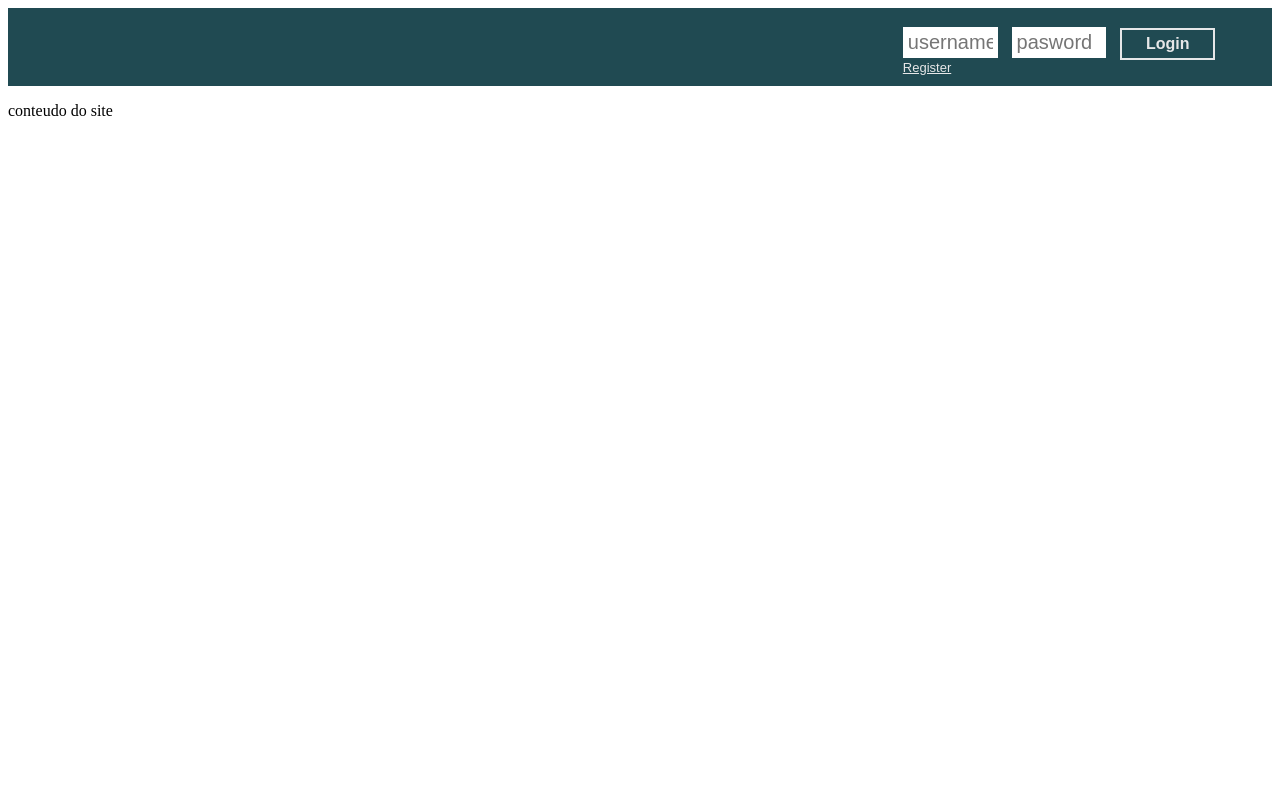
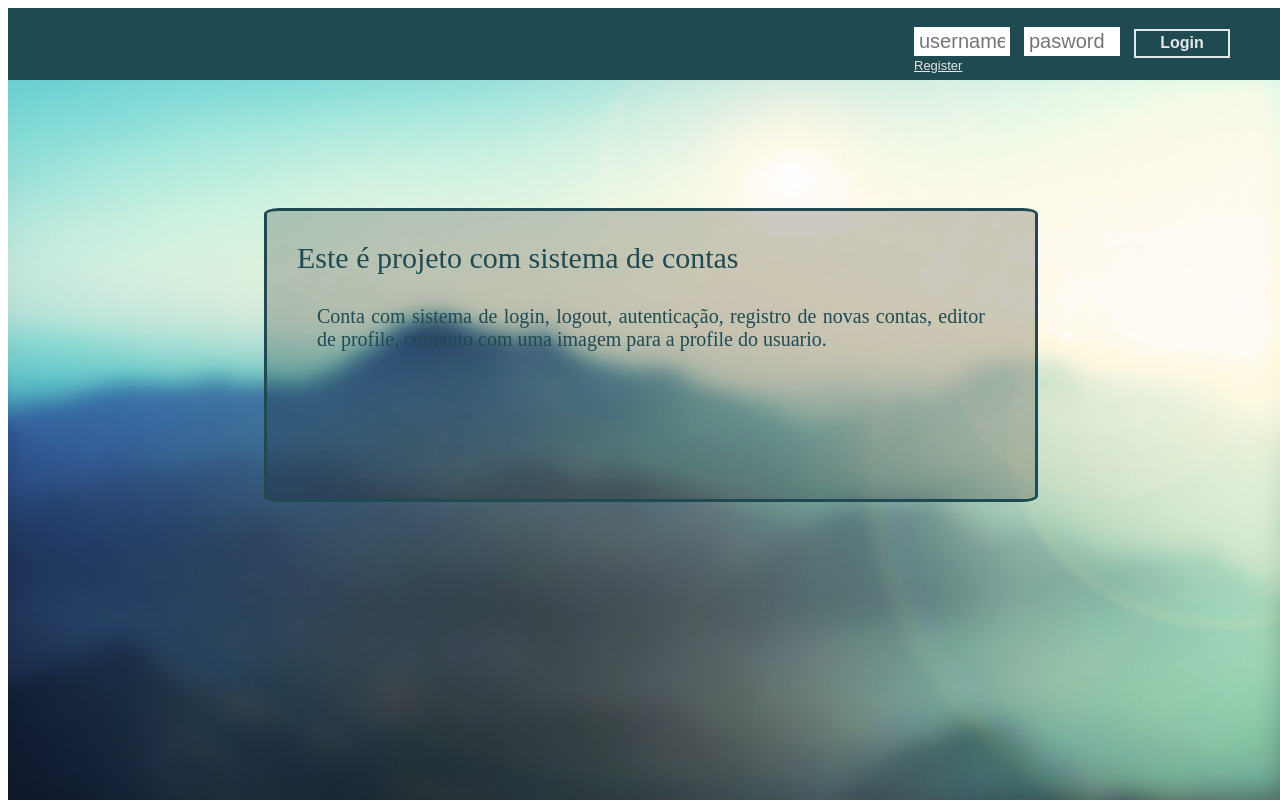
Before and after one commit to joaovitorsilvestre/django_login, a Django app: page /home/ in a window 1280 px wide. Run offline with Django 3.2, Linux system fonts and the light colour scheme.

Commit message:
Home html and css updated

```diff
--- a/home/static/css/home.css
+++ b/home/static/css/home.css
@@ -51,3 +51,28 @@
     font: 13px "",Arial;
     color: #E6E7E8
 }
+
+
+
+#home_box {
+    position: relative;
+    width: 100%;
+    height: 100%;
+}
+
+#background {
+    width: 100%;
+    height: 100%;
+}
+
+#box_center {
+    position: absolute;
+    width: 60%;
+    height: 40%;
+    margin-left: 20%;
+    margin-top: 10%;
+    border-style: solid;
+    border-radius: 2%;
+    border-color: #204A52;
+    background-color: rgba(1,1,1,0.2)
+}
--- a/home/templates/home/home.html
+++ b/home/templates/home/home.html
@@ -8,7 +8,8 @@
         <link rel="stylesheet" type="text/css" href="../../static/css/home.css" >
         <script type="text/javascript" src="../../static/js/home.js"></script>
     </head>
-    <body>
+    <body style="width:100%; height:90%">
+        <div style="width: 100%; height: 100%;">
             <div id="header_box">
                 <div id="login_input_box">
                     {% if active == False %}
@@ -27,8 +28,15 @@
                     {% endif %}
                 </div>
             </div>
-        <div>
-            <p>conteudo do site</p>
+            <div id="home_box">
+                <div id="box_center">
+                    <p style="font-size:30px; color: #204A52; margin-left: 30px;">Este é projeto com sistema de contas</p>
+                    <p align=justify style="font-size:20px; color: #204A52; margin-left: 50px; margin-right: 50px;">Conta com sistema de login, logout, autenticação, registro de novas contas, editor de profile, contanto com uma imagem para a profile do usuario.</p>
+                </div>
+
+                <img id="background" src="/media_profiles/default_files/home_background.jpg"/>
+
+            </div>
         </div>
     </body>
 
```
Also changed, not shown: accounts/migrations/0001_initial.py, db.sqlite3, media_profiles/default_files/home_background.jpg (added), media_profiles/image_profile_users/joao/pythonlogo.jpg (deleted). Lines whose indentation alone changed are shown as unchanged.
